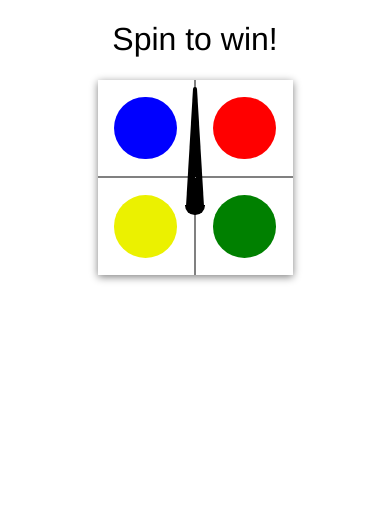
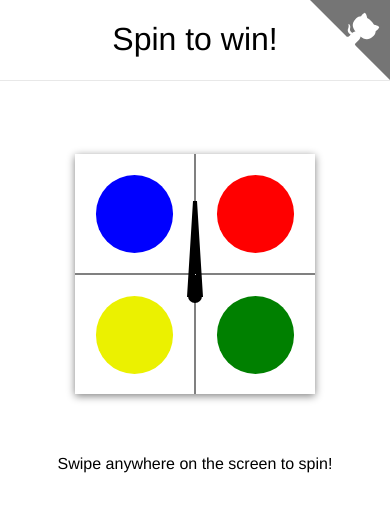
Before and after one commit to glencbz/spinner, a plain HTML site: page index.html in a window 390 px wide. Drawn offline with Linux system fonts and the light colour scheme.

Commit message:
changed responsiveness to em

```diff
--- a/css/_pointer.scss
+++ b/css/_pointer.scss
@@ -1,15 +1,15 @@
 $pointer-color: black;
-$pointer-body-height: 30vw;
-$pointer-head-width: 1vw;
+$pointer-body-height: 6em;
+$pointer-head-width: 0.2em;
 $pointer-head-height: $pointer-head-width / 2;
-$pointer-tail-width: 5vw;
+$pointer-tail-width: 1em;
 $pointer-tail-height: $pointer-tail-width / 2;
 $pointer-body-offset: $pointer-head-width / 2;
 $pointer-height: $pointer-body-height + $pointer-head-height + $pointer-tail-height;
 $pointer-center: $pointer-height * 0.7;
-$pin-width: 0.2vw;
+$pin-width: 0.01em;
 
-$backing-height: 50vw;
+$backing-height: 15em;
 
 .pointer{
     position: absolute;
@@ -25,7 +25,7 @@ $backing-height: 50vw;
     transition: 4s cubic-bezier(.17,.67,.09,.96);
     .body {
         position: absolute;
-        top: $pointer-body-offset - 0.1vw;
+        top: $pointer-body-offset - 0.1em;
         border-bottom: $pointer-body-height solid $pointer-color;
         border-left: ($pointer-tail-width - $pointer-head-width) / 2 solid transparent;
         border-right: ($pointer-tail-width - $pointer-head-width) / 2 solid transparent;
@@ -38,8 +38,8 @@ $backing-height: 50vw;
     }
     .tail{
         position: absolute;
-        top: $pointer-body-height + $pointer-body-offset - 0.2vw;
-        width: $pointer-tail-width - 0.1vw;
+        top: $pointer-body-height + $pointer-body-offset - 0.2em;
+        width: $pointer-tail-width - 0.1em;
         height: $pointer-tail-height;
         background: $pointer-color;
         border-radius: 0 0 $pointer-tail-height $pointer-tail-height;
@@ -91,7 +91,7 @@ $border-color: gray;
             justify-content: center;
             i{
                 color: white;
-                font-size: 7vw;
+                font-size: 2em;
             }
        }
     }
--- a/css/main.scss
+++ b/css/main.scss
@@ -72,15 +72,24 @@ p, h1 {
 
 #move {
     color: #424242;
+    font-size: 1.4em;
 }
 
-#topbar{
-    border-bottom: 1px solid #E8E8E8;
+#top-bar{
     width: 100%;
     text-align: center;
     padding-bottom: 1em;
     margin-bottom: 2em;
 }
+
+#top-line{
+    height: 80px;
+    border-bottom: 1px solid #E8E8E8;
+    position: absolute;
+    top: 0;
+    width: 100%;
+}
+
 
 /* ==========================================================================
    Media Queries
--- a/index.html
+++ b/index.html
@@ -16,8 +16,12 @@
     </head>
     <body>
     <h1 id="top-bar">Spin to win!</h1>
+    <div id="top-line"></div>
+    <a href="https://github.com/glencbz/spinner" class="github-corner"><svg class="github-corner" width="80" height="80" viewBox="0 0 250 250" style="fill:#757575; color:#fff; position: absolute; top: 0; border: 0; right: 0;"><path d="M0,0 L115,115 L130,115 L142,142 L250,250 L250,0 Z"></path><path d="M128.3,109.0 C113.8,99.7 119.0,89.6 119.0,89.6 C122.0,82.7 120.5,78.6 120.5,78.6 C119.2,72.0 123.4,76.3 123.4,76.3 C127.3,80.9 125.5,87.3 125.5,87.3 C122.9,97.6 130.6,101.9 134.4,103.2" fill="currentColor" style="transform-origin: 130px 106px;" class="octo-arm"></path><path d="M115.0,115.0 C114.9,115.1 118.7,116.5 119.8,115.4 L133.7,101.6 C136.9,99.2 139.9,98.4 142.2,98.6 C133.8,88.0 127.5,74.4 143.8,58.0 C148.5,53.4 154.0,51.2 159.7,51.0 C160.3,49.4 163.2,43.6 171.4,40.1 C171.4,40.1 176.1,42.5 178.8,56.2 C183.1,58.6 187.2,61.8 190.9,65.4 C194.5,69.0 197.7,73.2 200.1,77.6 C213.8,80.2 216.3,84.9 216.3,84.9 C212.7,93.1 206.9,96.0 205.4,96.6 C205.1,102.4 203.0,107.8 198.3,112.5 C181.9,128.9 168.3,122.5 157.7,114.1 C157.9,116.9 156.7,120.9 152.7,124.9 L141.0,136.5 C139.8,137.7 141.6,141.9 141.8,141.8 Z" fill="currentColor" class="octo-body"></path></svg></a>
+
     <div id="backing"></div>
     <p id="move"></p>
+    <p id="instruct">Swipe anywhere on the screen to spin!</p>
     <script src="js/vendor/jquery-1.11.2.min.js"></script>
     <script>window.jQuery || document.write('<script src="//ajax.googleapis.com/ajax/libs/jquery/1.11.2/jquery.min.js"><\/script>')</script>
     <script src="js/vendor/react.js"></script>
--- a/js/build/main.js
+++ b/js/build/main.js
@@ -1,3 +1,6 @@
+$(function () {
+	var $instruct = $("#instruct");
+
 	var Backing = React.createClass({
 		displayName: 'Backing',
 
@@ -69,6 +72,7 @@ var Backing = React.createClass({
 				timeEnd: Date.now()
 			});
 			moved = true;
+			$instruct.addClass("hidden");
 			var distance = dist(this.state.endMouseX, this.state.startMouseX, this.state.endMouseY, this.state.startMouseY);
 			var speed = getSpeed(distance, this.state.timeStart, this.state.timeEnd);
 			this.rotate(speedToRotation(speed));
@@ -127,8 +131,6 @@ ReactDOM.render(reactBacking, document.getElementById("backing"));
 
 	var currentRotation = 0;
 	var moved = false;
-
-$(function () {
 	var $pointer = $(".pointer");
 	var $topLeft = $(".top-left .fa");
 	var $topRight = $(".top-right .fa");
--- a/js/src/main.js
+++ b/js/src/main.js
@@ -1,3 +1,6 @@
+$(function(){
+var $instruct = $("#instruct");
+
 var Backing = React.createClass({
 	render: function(){
 		document.addEventListener('mouseup', this.onMouseUp);
@@ -47,6 +50,7 @@ var Backing = React.createClass({
 				timeEnd: Date.now(),
 			});
 		moved = true;
+		$instruct.addClass("hidden");
 		var distance = dist(this.state.endMouseX, this.state.startMouseX, this.state.endMouseY, this.state.startMouseY);
 		var speed = getSpeed(distance, this.state.timeStart, this.state.timeEnd);
 		this.rotate(speedToRotation(speed));
@@ -105,8 +109,6 @@ ReactDOM.render(reactBacking, document.getElementById("backing"));
 
 var currentRotation = 0;
 var moved = false;
-
-$(function(){
 var $pointer = $(".pointer");
 var $topLeft = $(".top-left .fa");
 var $topRight = $(".top-right .fa");
```
Also changed, not shown: css/main.css, 1 other file. Lines whose indentation alone changed are shown as unchanged.
